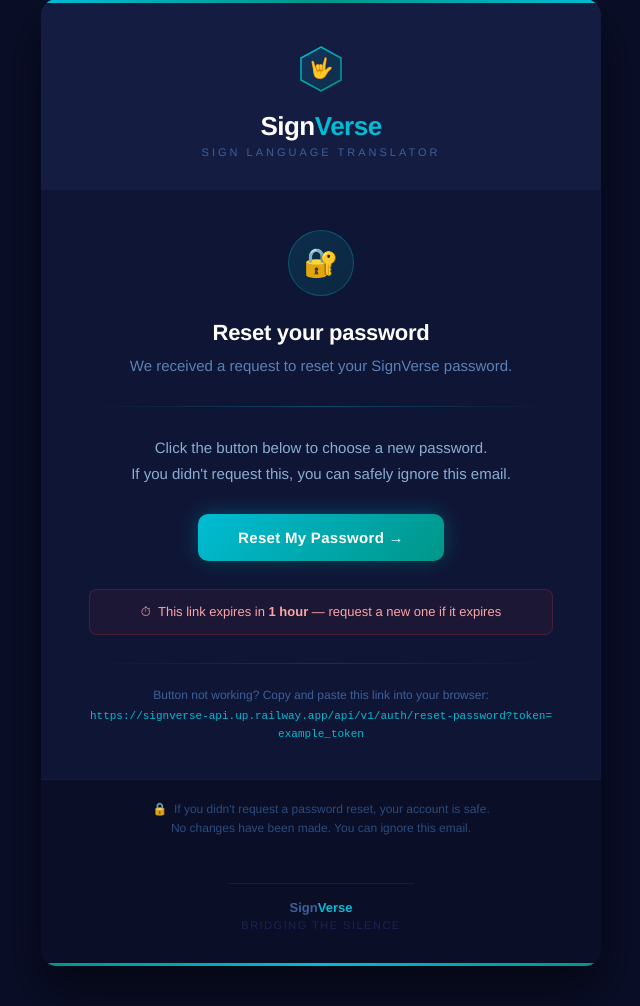
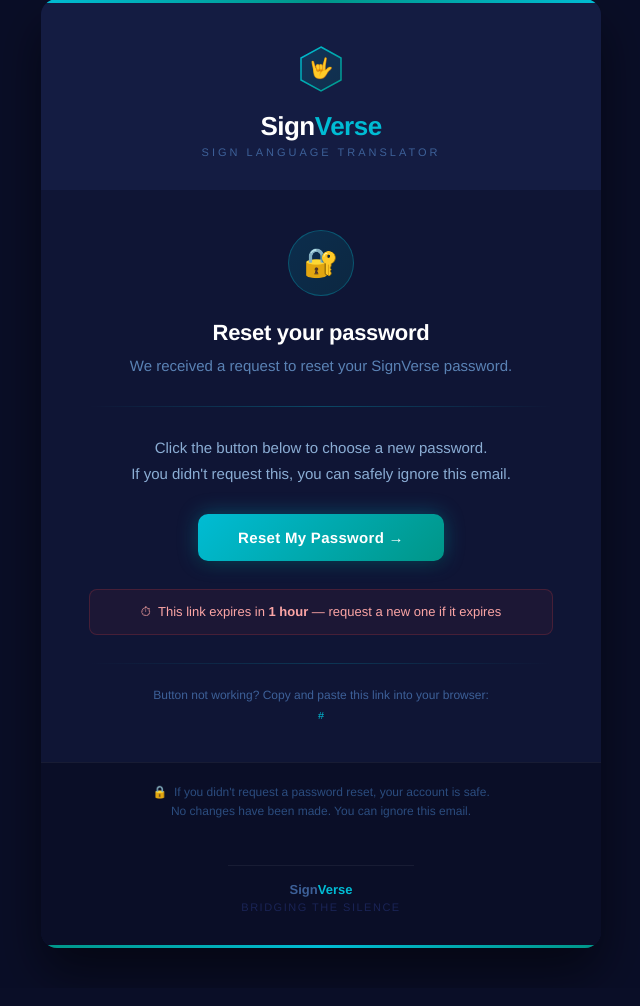
Before and after one commit to Shawarma-Frikz/signverse-api, a Python web app: template app/templates/reset_password_email.html in a window 1280 px wide. Shown: the part 41-1047 px from the top of the page, without its empty margins (319-959 px from the left). After the commit the page ends 1007 px from the top, so only its background shows below. Run offline with Jinja, Linux system fonts and the light colour scheme; the template is opened without the code that fills it: most values are stand-ins (such as "Sample title", 1, 10 or a date in 2020).

Commit message:
fix: replace hardcoded example_token with reset_url placeholder in email template

```diff
--- a/app/templates/reset_password_email.html
+++ b/app/templates/reset_password_email.html
@@ -93,7 +93,7 @@
                     <table role="presentation" cellspacing="0" cellpadding="0" border="0">
                       <tr>
                         <td style="border-radius:10px;background:linear-gradient(135deg,#00BCD4 0%,#009688 100%);box-shadow:0 0 20px rgba(0,188,212,0.35),0 4px 12px rgba(0,0,0,0.3);">
-                          <a href="https://signverse-api.up.railway.app/api/v1/auth/reset-password?token=example_token"
+                          <a href="{{reset_url}}"
                              target="_blank"
                              style="display:inline-block;padding:15px 40px;font-family:'Helvetica Neue',Helvetica,Arial,sans-serif;font-size:15px;font-weight:700;color:#FFFFFF;text-decoration:none;letter-spacing:0.3px;border-radius:10px;">
                             Reset My Password →
@@ -128,7 +128,7 @@
                 Button not working? Copy and paste this link into your browser:
               </p>
               <p style="margin:0;font-family:'Courier New',Courier,monospace;font-size:11px;color:#00BCD4;text-align:center;word-break:break-all;line-height:1.6;">
-                https://signverse-api.up.railway.app/api/v1/auth/reset-password?token=example_token
+                {{reset_url}}
               </p>
 
             </td>
```
